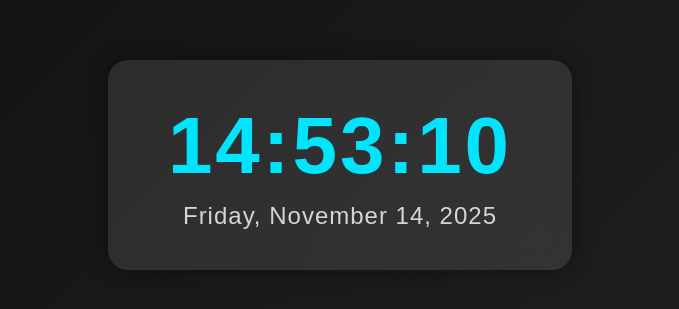
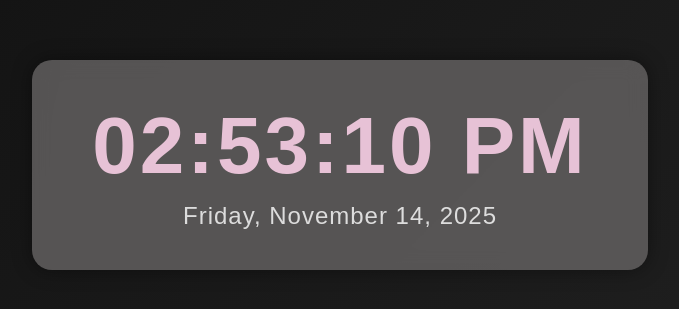
Before and after one commit to ShaneSarte/web-dev-labs, a plain HTML site: page MIDTERM/midterm digiital clock.html in a window 1280 px wide. Shown: the part 235-544 px from the top of the page, without its empty margins (300-979 px from the left). Drawn offline with Linux system fonts and the light colour scheme.

Commit message:
add.html

```diff
--- a/MIDTERM/midterm digiital clock.html
+++ b/MIDTERM/midterm digiital clock.html
@@ -16,7 +16,7 @@
     }
 
     .clock-container {
-      background: rgba(255, 255, 255, 0.1);
+      background: rgba(101, 99, 99, 0.815);
       padding: 40px 60px;
       border-radius: 20px;
       backdrop-filter: blur(10px);
@@ -26,7 +26,7 @@
 
     .time {
       font-size: 80px;
-      color: #00e5ff;
+      color: #e7c2d6;
       font-weight: 600;
       letter-spacing: 3px;
     }
@@ -41,7 +41,7 @@
 </head>
 <body>
   <div class="clock-container">
-    <div class="time" id="time">00:00:00</div>
+    <div class="time" id="time">00:00:00 AM</div>
     <div class="date" id="date">Loading...</div>
   </div>
 
@@ -49,11 +49,16 @@
     function updateClock() {
       const now = new Date();
 
-      const hours = String(now.getHours()).padStart(2, '0');
+      let hours = now.getHours();
       const minutes = String(now.getMinutes()).padStart(2, '0');
       const seconds = String(now.getSeconds()).padStart(2, '0');
 
-      const timeString = `${hours}:${minutes}:${seconds}`;
+      let ampm = hours >= 12 ? "PM" : "AM";
+      hours = hours % 12;
+      hours = hours ? hours : 12; // makes 0 become 12
+      hours = String(hours).padStart(2, '0');
+
+      const timeString = `${hours}:${minutes}:${seconds} ${ampm}`;
       document.getElementById('time').textContent = timeString;
 
       const options = { weekday: 'long', year: 'numeric', month: 'long', day: 'numeric' };
```
